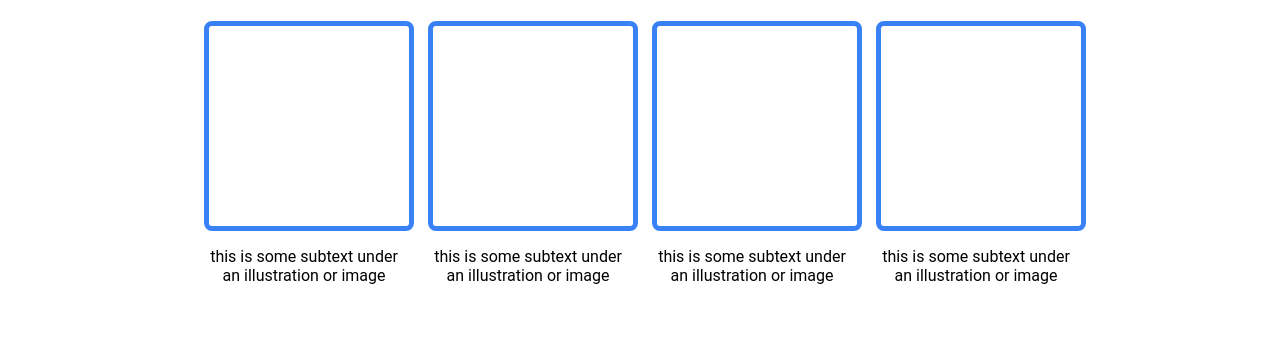
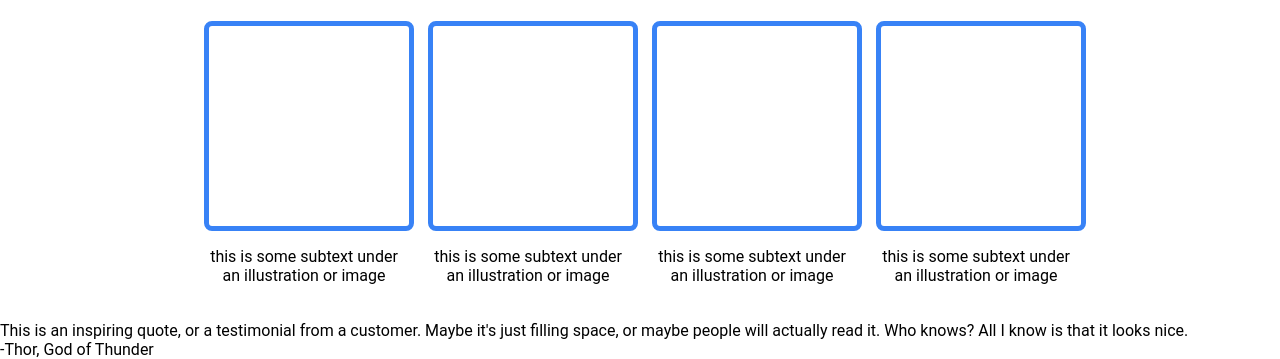
Before and after one commit to jpleonardxyz/landing-page, a plain HTML site: page index.html in a window 1280 px wide. Shown: the part 504-863 px from the top of the page. Before the commit the page ends 825 px from the top, so only its background shows below. Drawn offline with Linux system fonts and the light colour scheme.

Commit message:
Add content for section 3

```diff
--- a/index.html
+++ b/index.html
@@ -54,5 +54,14 @@
             </div>
         </div>
 
+        <div class="section-3">
+            <div class="quote">
+                This is an inspiring quote, or a testimonial from a customer.
+                Maybe it's just filling space, or maybe people will actually read it.
+                Who knows? All I know is that it looks nice.
+            </div>
+            <div class="quote-attribution">-Thor, God of Thunder</div>
+        </div>
+
     </body>
 </html>
```
